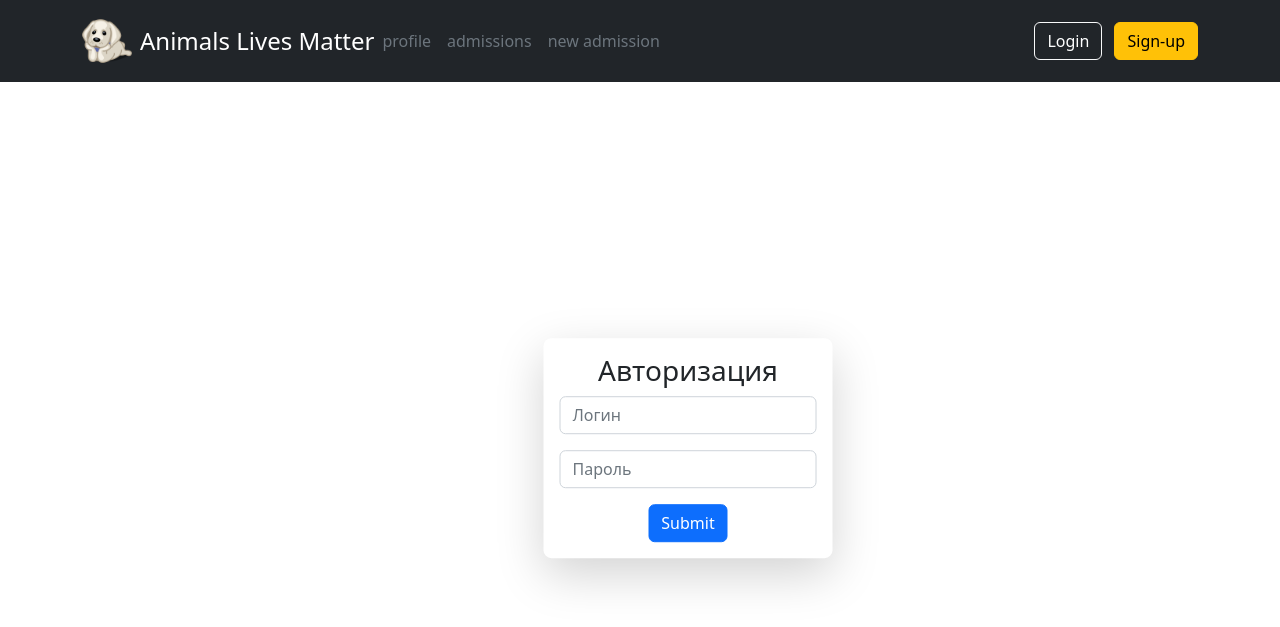
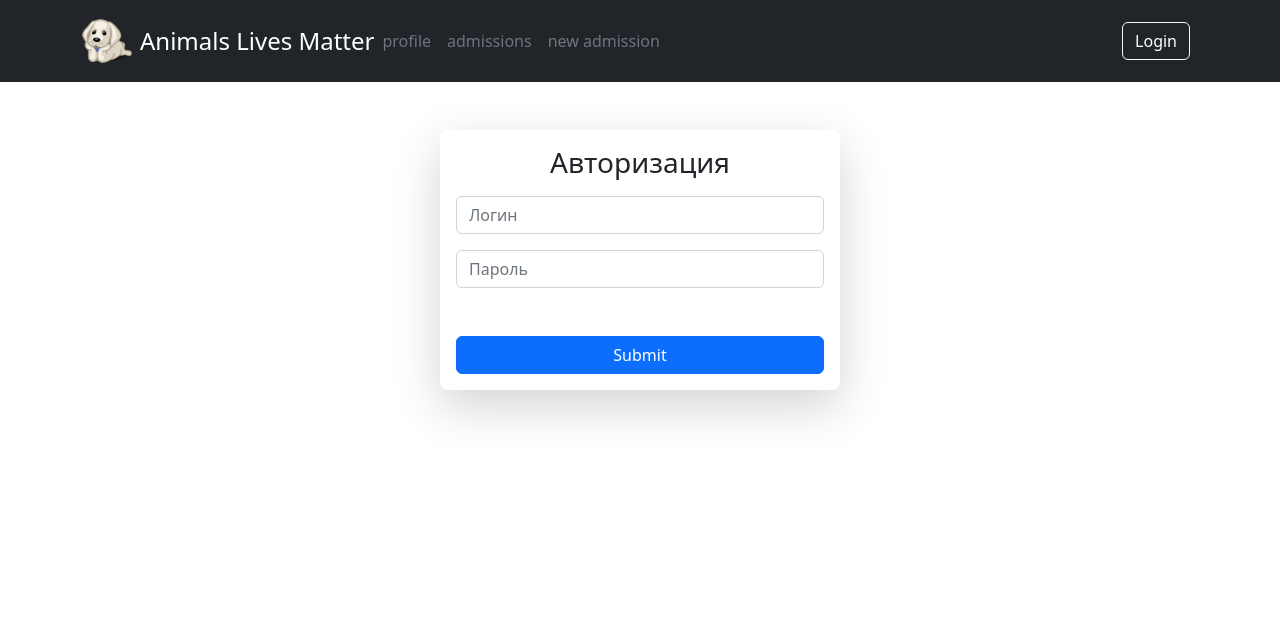
Before and after one commit to Vladimir226/animals_lives_matter, a Flask app: page /login in a window 1280 px wide. Shown: the top 627 px of the page. Run offline with Flask 2, Linux system fonts and the light colour scheme; parts of the project's set-up code (start-up, migrations or seed data) failed here and were passed over.

Commit message:
-улучшено окно авторизации

```diff
--- a/app.py
+++ b/app.py
@@ -51,6 +51,11 @@ doctor_0 = {
 }
 doctors.append(doctor_0)
 
+@app.before_request
+def before_request():
+     g.auth = current_user.is_authenticated
+     print(current_user.is_authenticated)
+
 @app.route('/profile', methods=['GET','POST'])
 @login_required
 def profile():
@@ -89,6 +94,11 @@ def login():
 
     return render_template('login.html', title='Авторизация')
 
+@app.route('/logout')
+def logout():
+    logout_user()
+    return redirect(url_for('alm_library'))
+
 @app.route('/')
 @login_required
 def alm_library():
--- a/static/css/main.css
+++ b/static/css/main.css
@@ -107,8 +107,7 @@ ul{
  }
 .container_login
 {
-    max-width: 300px;
-    margin: auto 0;
+    max-width: 400px;
 }
  .label_login
  {
--- a/templates/base.html
+++ b/templates/base.html
@@ -31,8 +31,12 @@
             </form> -->
 
             <div class="text-end">
+              {%if g.auth %}
+              <button type="button" class="btn btn-outline-light me-2"><a href="{{url_for('logout')}}">Logout</a></button>
+              {% else %}
               <button type="button" class="btn btn-outline-light me-2"><a href="{{ url_for('login') }}">Login</a></button>
-              <button type="button" class="btn btn-warning">Sign-up</button>
+              {% endif %}
+              <!-- <button type="button" class="btn btn-warning">Sign-up</button> -->
             </div>
           </div>
         </div>
--- a/templates/login.html
+++ b/templates/login.html
@@ -5,14 +5,15 @@ login
 {%endblock%}
 
 {%block body%}
-<div class="container_login p-3 m-5 shadow-lg rounded-3 position-absolute top-50 start-50 translate-middle">
-    <h3 class="label_login">Авторизация</h3>
+<div class="container">
+    <div class="container_login p-3 m-5 shadow-lg rounded-3 mx-auto">
+        <h3 class="label_login mb-3">Авторизация</h3>
         <form action="/login" class="mx-auto" method="POST">
-        <div class="form-group d-flex flex-column align-items-center justify-content-center mx-auto">
-            <div class="mb-3">
+            <div class="form-group d-flex flex-column  justify-content-center mx-auto">
+                <div class="mb-3 ">
                     <input type="number" name="login" class="form-control" id="exampleInputEmail1" placeholder="Логин">
                 </div>
-            <div class="mb-3">
+                <div class="mb-5">
                     <input type="password" name="password" class="form-control" id="exampleInputPassword1" placeholder="Пароль">
                 </div>
                 <button type="submit" class="btn btn-primary">Submit</button>
@@ -20,4 +21,5 @@ login
             </div>
         </form>
     </div>
+</div>
 {%endblock%}
```
Also changed, not shown: db.py (+5 -4 lines). Lines whose indentation alone changed are shown as unchanged.
